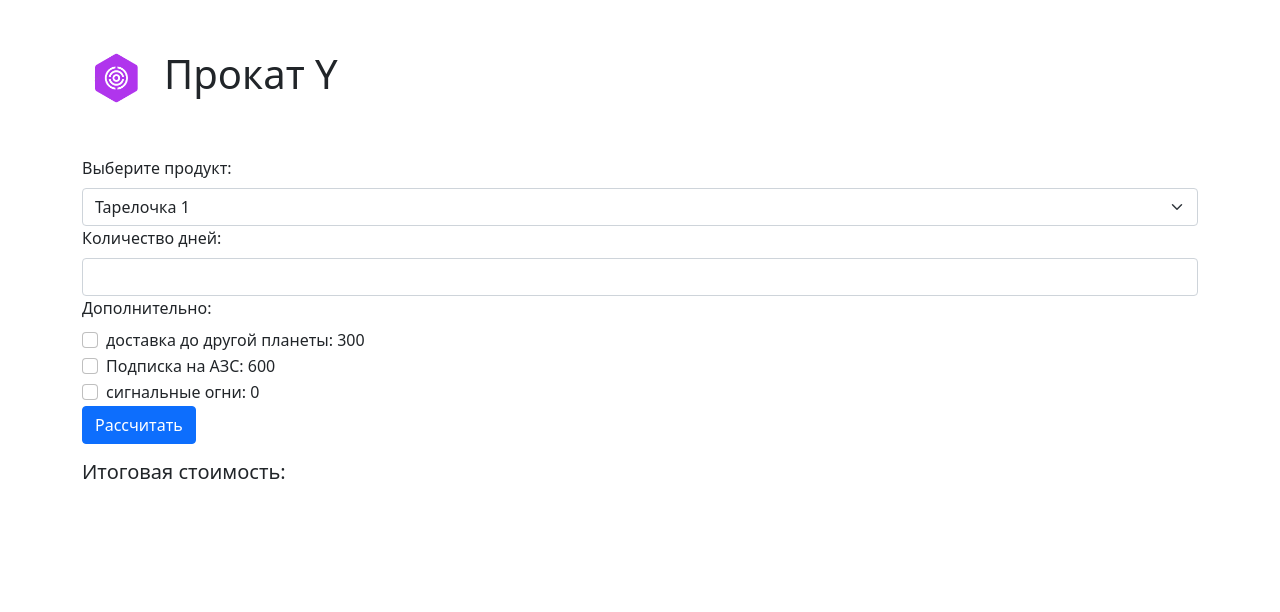
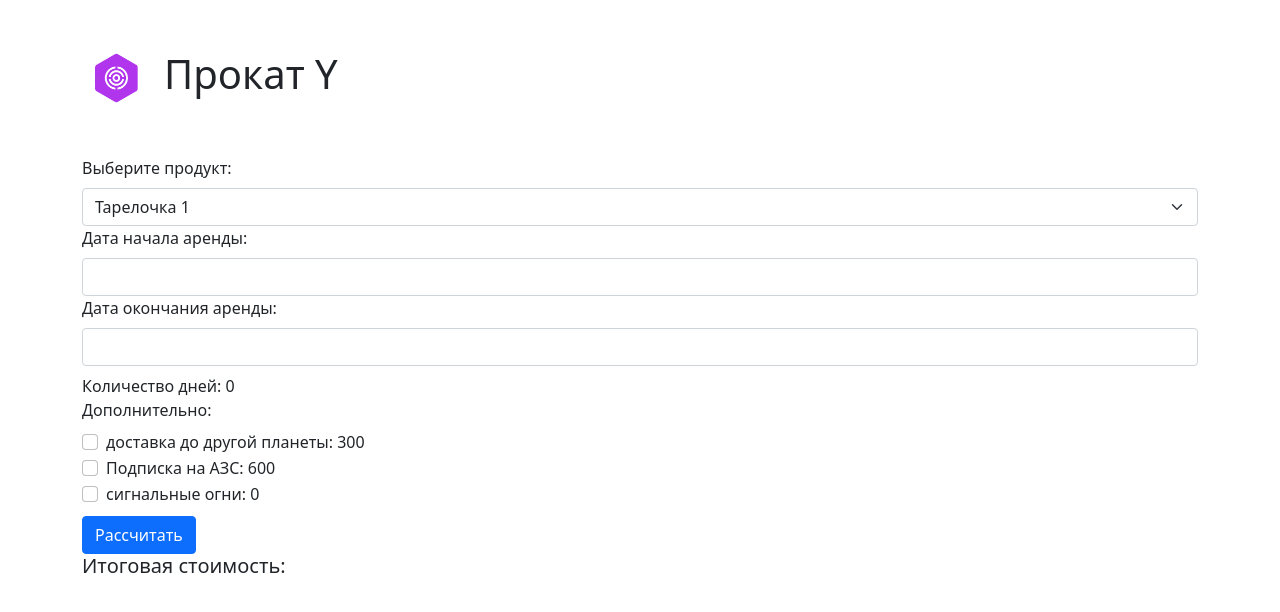
Before and after one commit to KolyaLuskarev/projectA25, a PHP site: page / in a window 1280 px wide. Shown: the top 612 px of the page. Run offline with PHP 8.4, Linux system fonts and the light colour scheme; data comes from the database, SQL or seed files in the repository; data that the repository does not hold is empty.

Commit message:
Добавлена форма

```diff
--- a/App/Infrastructure/sdbh.php
+++ b/App/Infrastructure/sdbh.php
@@ -17,12 +17,14 @@ class sdbh
         $this->port = $settings['host'] ?: 3306;
         $this->host = $settings['host'] ?: 'localhost';
         $this->dbname = $settings['dbname'] ?: 'test_a25';
-        $this->user = $settings['user'] ?: 'root';
+        $this->user = $settings['user'] ?: 'user_a25';
         $this->pass = $settings['pass'] ?: '';
         $mysql_conn = mysqli_connect($this->host, $this->user, $this->pass, $this->dbname, $this->port);
 
         $this->sql_read = $mysql_conn;
-        $this->sql_write = false;
+        if (!$mysql_conn) {
+            throw new sdbh_exception("Connection failed: " . mysqli_connect_error());
+        }
     }
 
 
--- /dev/null
+++ b/index.html
@@ -0,0 +1 @@
+efsgr
--- a/index.php
+++ b/index.php
@@ -1,14 +1,18 @@
 <?php
-require_once 'App/Infrastructure/sdbh.php'; use sdbh\sdbh;
+require_once 'App/Infrastructure/sdbh.php';
+use sdbh\sdbh;
 $dbh = new sdbh();
 ?>
+<!DOCTYPE html>
 <html>
 <head>
-    <link href="https://cdn.jsdelivr.net/npm/bootstrap@5.0.2/dist/css/bootstrap.min.css" rel="stylesheet"
-          crossorigin="anonymous">
+    <title>Прокат Y</title>
+    <link href="https://cdn.jsdelivr.net/npm/bootstrap@5.0.2/dist/css/bootstrap.min.css" rel="stylesheet" crossorigin="anonymous">
     <link href="assets/css/style.css" rel="stylesheet"/>
-    <script src="https://cdn.jsdelivr.net/npm/bootstrap@5.0.2/dist/js/bootstrap.bundle.min.js"
-            crossorigin="anonymous"></script>
+    <link rel="stylesheet" href="//code.jquery.com/ui/1.13.2/themes/base/jquery-ui.css">
+    <script src="https://code.jquery.com/jquery-3.6.0.js"></script>
+    <script src="https://code.jquery.com/ui/1.13.2/jquery-ui.js"></script>
+    <script src="https://cdn.jsdelivr.net/npm/bootstrap@5.0.2/dist/js/bootstrap.bundle.min.js" crossorigin="anonymous"></script>
 </head>
 <body>
 <div class="container">
@@ -23,8 +27,10 @@ $dbh = new sdbh();
         <div class="col-12">
             <form action="App/calculate.php" method="POST" id="form">
 
-                <?php $products = $dbh->make_query('SELECT * FROM a25_products');
-                if (is_array($products)) { ?>
+                <?php
+                $products = $dbh->make_query('SELECT * FROM a25_products');
+                if (is_array($products)) {
+                    ?>
                     <label class="form-label" for="product">Выберите продукт:</label>
                     <select class="form-select" name="product" id="product">
                         <?php foreach ($products as $product) {
@@ -37,10 +43,19 @@ $dbh = new sdbh();
                     </select>
                 <?php } ?>
 
-                <label for="customRange1" class="form-label" id="count">Количество дней:</label>
-                <input type="number" name="days" class="form-control" id="customRange1" min="1" max="30">
+                <div>
+                    <label for="datepicker_start" class="form-label">Дата начала аренды:</label>
+                    <input type="text" id="datepicker_start" name="start_date" class="form-control">
+                </div>
+                <div>
+                    <label for="datepicker_end" class="form-label">Дата окончания аренды:</label>
+                    <input type="text" id="datepicker_end" name="end_date" class="form-control">
+                </div>
+                <div id="days-display" class="mt-2"></div>
 
-                <?php $services = unserialize($dbh->mselect_rows('a25_settings', ['set_key' => 'services'], 0, 1, 'id')[0]['set_value']);
+
+                <?php
+                $services = unserialize($dbh->mselect_rows('a25_settings', ['set_key' => 'services'], 0, 1, 'id')[0]['set_value']);
                 if (is_array($services)) {
                     ?>
                     <label for="customRange1" class="form-label">Дополнительно:</label>
@@ -54,10 +69,11 @@ $dbh = new sdbh();
                                 <?= $k ?>: <?= $s ?>
                             </label>
                         </div>
-                    <?php $index++; } ?>
+                    <?php $index++;
+                    } ?>
                 <?php } ?>
 
-                <button type="submit" class="btn btn-primary">Рассчитать</button>
+                <button type="submit" class="btn btn-primary mt-2">Рассчитать</button>
             </form>
 
             <h5>Итоговая стоимость: <span id="total-price"></span></h5>
@@ -65,12 +81,36 @@ $dbh = new sdbh();
     </div>
 </div>
 
-<script src="https://ajax.googleapis.com/ajax/libs/jquery/3.5.1/jquery.min.js"></script>
 <script>
-    $(document).ready(function() {
+    $(function() {
+        $("#datepicker_start, #datepicker_end").datepicker({
+            dateFormat: "yy-mm-dd",
+            onSelect: function(dateText, inst) {
+                updateDays();
+                calculateRent();
+            }
+        });
+        updateDays(); // Изначально отображаем 0 дней
+
+        function updateDays() {
+            let startDate = $("#datepicker_start").val();
+            let endDate = $("#datepicker_end").val();
+            if (startDate && endDate) {
+                let start = new Date(startDate);
+                let end = new Date(endDate);
+                let diff = Math.ceil((end - start) / (1000 * 60 * 60 * 24)); //Количество дней
+                $("#days-display").text("Количество дней: " + diff);
+            } else {
+                $("#days-display").text("Количество дней: 0");
+            }
+        }
+
         $("#form").submit(function(event) {
             event.preventDefault();
+            calculateRent();
+        });
 
+        function calculateRent() {
             $.ajax({
                 url: 'App/calculate.php',
                 type: 'POST',
@@ -82,7 +122,7 @@ $dbh = new sdbh();
                     $("#total-price").text('Ошибка при расчете');
                 }
             });
-        });
+        }
     });
 </script>
 </body>
```
